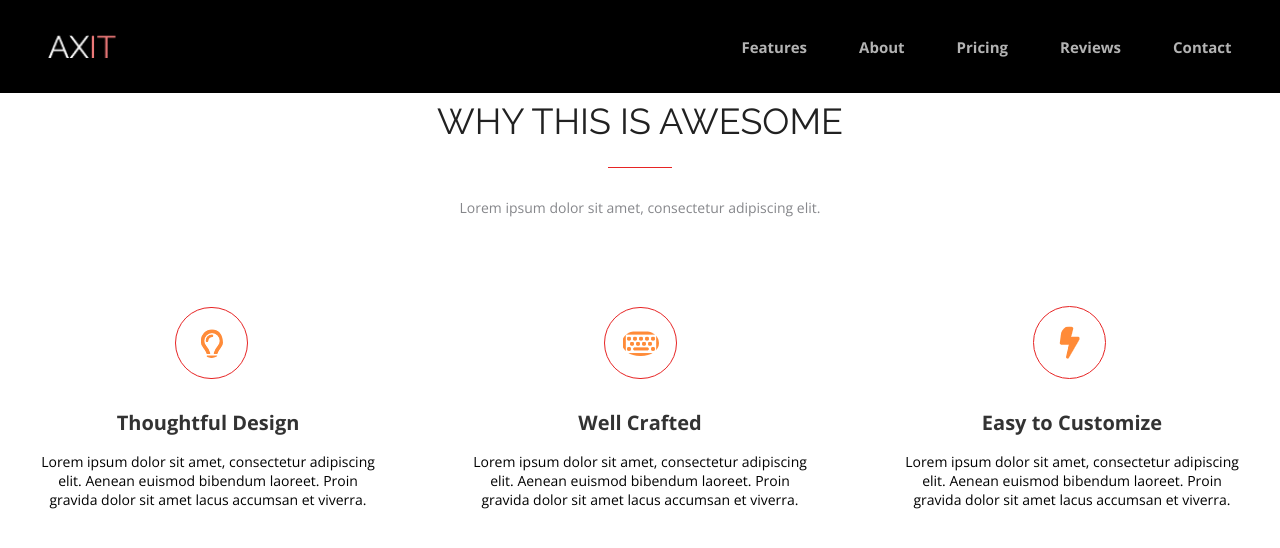
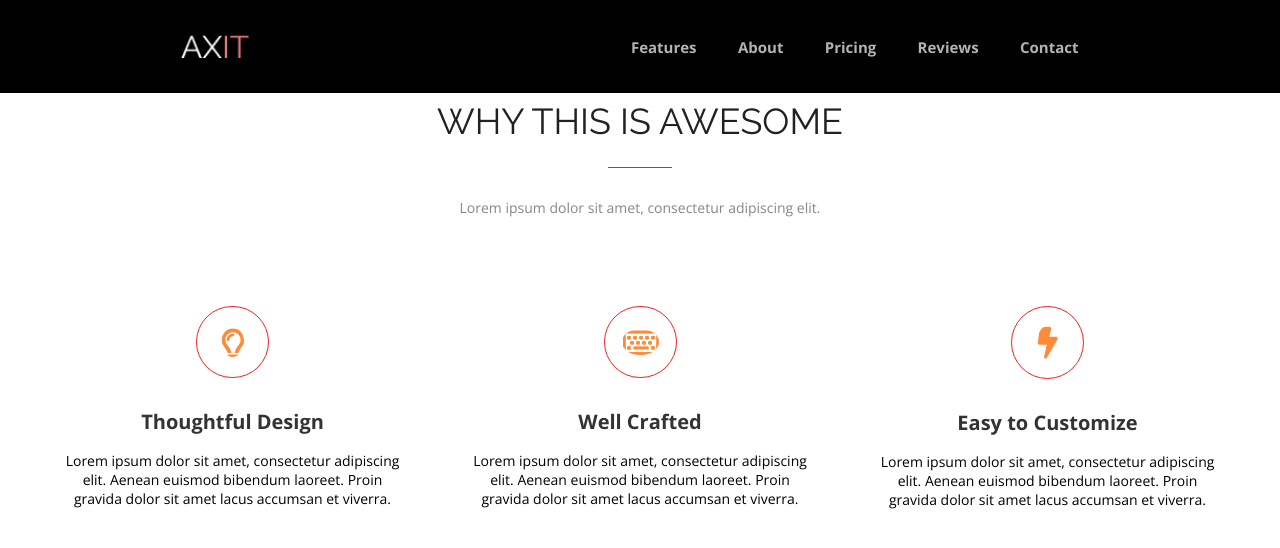
Before and after one commit to 4e1ik/first_hw_in_course, a plain HTML site: page index.html in a window 1280 px wide. Drawn offline with nearby package versions, Linux system fonts and the light colour scheme.

Commit message:
cleaden up the code

```diff
--- a/index.html
+++ b/index.html
@@ -13,7 +13,7 @@
     <div class="container1">
         <div class="header">
             <div class="logo">
-                <img class="logo" src="img/Project/Section1/logo.png" alt="Логотип Axit">
+                <a href="#"><img class="logo" src="img/Project/Section1/logo.png" alt="Логотип Axit"></a>
             </div>
             <div class="buttons">
                 <button class="features">Features</button>
@@ -39,12 +39,9 @@
             </div>
         </div>
         <div class="section">
-            <img class="light_bulb" src="img/Project/Section3/noname image-2.png" alt="Лампочка">
-            <img class="keyboard" src="img/Project/Section3/noname image-1.png" alt="Клавиатура">
-            <img class="light" src="img/Project/Section3/noname image.png" alt="Молния">
-        </div>
             <div class="section_text2">
                 <div class="text1">
+                    <img class="light_bulb" src="img/Project/Section3/noname image-2.png" alt="Лампочка">
                     <h3>
                         Thoughtful Design
                     </h3>
@@ -55,6 +52,7 @@
                     </p>
                 </div>
                 <div class="text2">
+                    <img class="keyboard" src="img/Project/Section3/noname image-1.png" alt="Клавиатура">
                     <h3>
                         Well Crafted
                     </h3>
@@ -65,6 +63,7 @@
                     </p>
                 </div>
                 <div class="text3">
+                    <img class="light" src="img/Project/Section3/noname image.png" alt="Молния">
                     <h3>
                         Easy to Customize
                     </h3>
@@ -76,5 +75,6 @@
                 </div>
             </div>
         </div>
+    </div>
 </body>
 </html>
--- a/main.less
+++ b/main.less
@@ -2,23 +2,26 @@ body{
 
     max-width: 100%;
     text-align: center;
+    right: 50%;
+
 
     button:hover {
         cursor:pointer;
     }
+
     .container1 {
         background-color:#000000;
         width: 100%;
         position: fixed;
 
+
         .header {
-            display: inline-flex;
-            justify-content: center;
-            align-items: center;
+            display: flex;
+            justify-content: space-around;
+            align-items: stretch;
             padding:35px 0px;
 
             .logo {
-                padding-right: 625px;
                 width: 68px;
             }
 
@@ -38,26 +41,9 @@ body{
             }
 
             .buttons {
-
-                .features {
-                    margin-right: 48px;
-                }
-
-                .about {
-                    margin-right: 48px;
-                }
-
-                .pricing {
-                    margin-right: 48px;
-                }
-
-                .reviews {
-                    margin-right: 48px;
-                }
-
-                .contact {
-
-                }
+                display: flex;
+                justify-content: space-around;
+                width: 489px;
             }
         }
     }
@@ -97,16 +83,15 @@ body{
 
     .section {
         margin-top: 89px;
+        justify-content: space-evenly;
 
         .light_bulb {
-            margin-right: 352px;
             border: 1px solid #E72424;
             border-radius: 50px;
             padding: 20px 24px;
         }
 
         .keyboard {
-            margin-right: 352px;
             border: 1px solid #E72424;
             border-radius: 100px;
             padding: 22px 17px;
@@ -117,15 +102,11 @@ body{
             border-radius: 100px;
             padding: 19px 25px;
         }
-    }
 
         .section_text2 {
 
-        display: inline-flex;
-
-        .text2 {
-            margin: 0px 82px 0px 82px;
-        }
+            display: flex;
+            justify-content: space-evenly;
 
             h3 {
                 font-family: 'Open Sans';
@@ -133,11 +114,9 @@ body{
                 font-weight: 700;
                 font-size: 20px;
                 line-height: 27px;
-            text-align: center;
                 color: #333333;
                 padding-top: 30px;
-            padding-bottom: 16px;
-            margin: 0;
+                text-align: center;
             }
 
             p {
@@ -146,10 +125,12 @@ body{
                 font-weight: 400;
                 font-size: 14px;
                 line-height: 19px;
-            text-align: center;
                 color: #000000;
                 margin: 0px;
+                padding-top: 16px;
                 width: 350px;
+
             }
         }
     }
+}
--- a/style/reset.css
+++ b/style/reset.css
@@ -17,11 +17,11 @@ figure, figcaption, footer, header, hgroup,
 menu, nav, output, ruby, section, summary,
 time, mark, audio, video {
   margin: 0;
-	padding: 0;
-	border: 0;
-	font-size: 100%;
-	font: inherit;
-	vertical-align: baseline;
+  padding: 0;
+  border: 0;
+  font-size: 100%;
+  font: inherit;
+  /* vertical-align: baseline; */
 }
 
 /* make sure to set some focus styles for accessibility */
```
Also changed, not shown: dist/main.css. Lines whose indentation alone changed are shown as unchanged.
